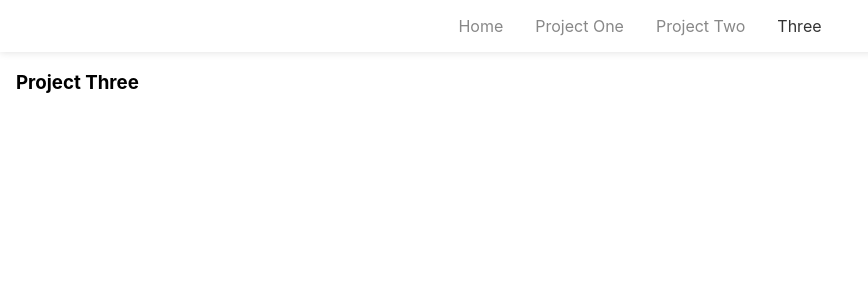
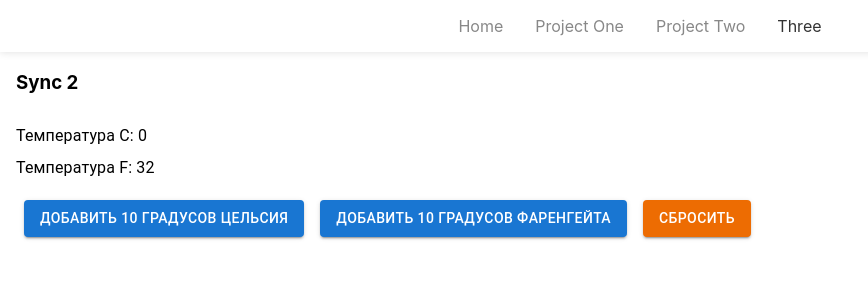
Before and after one commit to camward/Recoil, a React (Create React App) app: page /three in a window 1280 px wide. Shown: the top 300 px of the page, without its empty margins (0-868 px from the left). Built offline with nearby package versions, Linux system fonts and the light colour scheme.

Commit message:
хуки useRecoilState и useResetRecoilState

```diff
--- /dev/null
+++ b/src/projects/ProjectThree/Temperature.jsx
@@ -0,0 +1,64 @@
+import React from "react";
+import { useRecoilState, useResetRecoilState } from "recoil";
+import { tempFahrenheit, tempCelsius } from "../../state/temperature";
+import { Box, Button, List, ListItem, ListItemText } from "@mui/material";
+
+const Temperature = () => {
+  const [tempF, setTempF] = useRecoilState(tempFahrenheit);
+  const [tempC, setTempC] = useRecoilState(tempCelsius);
+  const resetTemp = useResetRecoilState(tempCelsius);
+
+  const addTenCelsius = () => setTempC(tempC + 10);
+  const addTenFahrenheit = () => setTempF(tempF + 10);
+  const reset = () => resetTemp();
+
+  return (
+    <div>
+      <Box sx={{ width: "100%", maxWidth: 360 }}>
+        <List>
+          <ListItem disablePadding>
+            <ListItemText primary={`Температура C: ${tempC}`} />
+          </ListItem>
+          <ListItem disablePadding>
+            <ListItemText primary={`Температура F: ${tempF}`} />
+          </ListItem>
+        </List>
+      </Box>
+      <Box
+        component="form"
+        sx={{
+          "& > :not(style)": { m: 1 },
+        }}
+        noValidate
+        autoComplete="off"
+      >
+        <Button
+          onClick={addTenCelsius}
+          variant="contained"
+          color="primary"
+          size="medium"
+        >
+          Добавить 10 градусов Цельсия
+        </Button>
+        <Button
+          onClick={addTenFahrenheit}
+          variant="contained"
+          color="primary"
+          size="medium"
+        >
+          Добавить 10 градусов Фаренгейта
+        </Button>
+        <Button
+          onClick={reset}
+          variant="contained"
+          color="warning"
+          size="medium"
+        >
+          Сбросить
+        </Button>
+      </Box>
+    </div>
+  );
+};
+
+export default Temperature;
--- a/src/projects/ProjectThree/index.tsx
+++ b/src/projects/ProjectThree/index.tsx
@@ -1,10 +1,12 @@
 import React from "react";
+import Temperature from "./Temperature";
 
 const ProjectThree = () => {
   return (
-    <div>
-      <h3>Project Three</h3>
-    </div>
+    <>
+      <h3>Sync 2</h3>
+      <Temperature />
+    </>
   );
 };
 
--- /dev/null
+++ b/src/state/temperature.jsx
@@ -0,0 +1,18 @@
+import { atom, selector, DefaultValue } from "recoil";
+
+const tempFahrenheit = atom({
+  key: "tempFahrenheit",
+  default: 32,
+});
+
+const tempCelsius = selector({
+  key: "tempCelsius",
+  get: ({ get }) => ((get(tempFahrenheit) - 32) * 5) / 9,
+  set: ({ set }, newValue) =>
+    set(
+      tempFahrenheit,
+      newValue instanceof DefaultValue ? newValue : (newValue * 9) / 5 + 32
+    ),
+});
+
+export { tempFahrenheit, tempCelsius };
```
